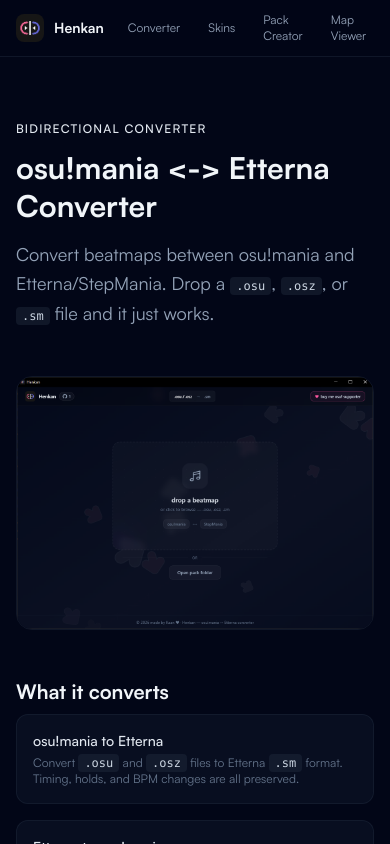
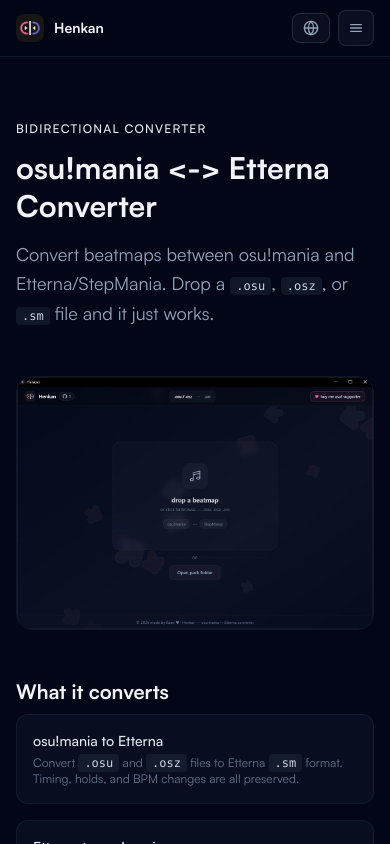
Before and after one commit to kaanreal/henkan, a React (Vite) app: page /osu-to-stepmania in a window 390 px wide. Built offline with nearby package versions, Linux system fonts and the light colour scheme.

Commit message:
feat(web): make site pages mobile friendly 📱
Unlock vertical scrolling on landing and guide pages, collapse the site nav into a mobile menu, and keep the pack edit button reachable on touch screens.

```diff
--- a/src/components/PackBrowser.tsx
+++ b/src/components/PackBrowser.tsx
@@ -80,7 +80,7 @@
           onClick={(e) => { e.stopPropagation(); onEdit() }}
           className="absolute top-2.5 right-2.5 w-7 h-7 rounded-lg bg-black/50
             border border-white/10 flex items-center justify-center
-            opacity-0 group-hover:opacity-100 transition-opacity duration-100
+            md:opacity-0 md:group-hover:opacity-100 transition-opacity duration-100
             hover:bg-white/15 cursor-pointer"
         >
           <svg className="w-3.5 h-3.5 text-surface-300" fill="none" viewBox="0 0 24 24" stroke="currentColor" strokeWidth={2}>
--- a/src/components/SiteLayout.tsx
+++ b/src/components/SiteLayout.tsx
@@ -1,9 +1,22 @@
+import { useState } from 'react'
 import { Link } from 'react-router'
 import { useT } from '../i18n'
+import type { MessageKey } from '../i18n/core'
 import { LanguageSwitcher } from './LanguageSwitcher'
+
+const NAV_LINKS: Array<{ to: string; labelKey: MessageKey }> = [
+  { to: '/osu-to-stepmania', labelKey: 'siteHeader.converter' },
+  { to: '/skin-converter', labelKey: 'siteHeader.skins' },
+  { to: '/osu-mania-pack-creator', labelKey: 'siteHeader.packCreator' },
+  { to: '/osu-mania-map-viewer', labelKey: 'siteHeader.mapViewer' },
+]
 
 export function SiteHeader() {
   const t = useT()
+  const [open, setOpen] = useState(false)
+
+  const linkClass = 'px-3 py-1.5 text-xs text-surface-400 hover:text-surface-200 rounded-lg hover:bg-white/5 transition-all'
+
   return (
     <header className="border-b border-surface-800/50 bg-surface-950/80 backdrop-blur-md sticky top-0 z-40">
       <div className="max-w-5xl mx-auto px-4 sm:px-6 h-14 flex items-center justify-between gap-3">
@@ -11,15 +24,55 @@
           <img src="/logo32.png" alt="Henkan" className="w-7 h-7 rounded-lg" />
           <span className="font-semibold text-sm">Henkan</span>
         </Link>
-        <nav className="flex items-center gap-1">
-          <Link to="/osu-to-stepmania" className="px-3 py-1.5 text-xs text-surface-400 hover:text-surface-200 rounded-lg hover:bg-white/5 transition-all">{t('siteHeader.converter')}</Link>
-          <Link to="/skin-converter" className="px-3 py-1.5 text-xs text-surface-400 hover:text-surface-200 rounded-lg hover:bg-white/5 transition-all">{t('siteHeader.skins')}</Link>
-          <Link to="/osu-mania-pack-creator" className="px-3 py-1.5 text-xs text-surface-400 hover:text-surface-200 rounded-lg hover:bg-white/5 transition-all">{t('siteHeader.packCreator')}</Link>
-          <Link to="/osu-mania-map-viewer" className="px-3 py-1.5 text-xs text-surface-400 hover:text-surface-200 rounded-lg hover:bg-white/5 transition-all">{t('siteHeader.mapViewer')}</Link>
-          <a href="https://github.com/kaanreal/henkan" target="_blank" rel="noopener noreferrer" className="px-3 py-1.5 text-xs text-surface-400 hover:text-surface-200 rounded-lg hover:bg-white/5 transition-all">{t('siteHeader.github')}</a>
+
+        <nav className="hidden md:flex items-center gap-1">
+          {NAV_LINKS.map(link => (
+            <Link key={link.to} to={link.to} className={linkClass}>{t(link.labelKey)}</Link>
+          ))}
+          <a href="https://github.com/kaanreal/henkan" target="_blank" rel="noopener noreferrer" className={linkClass}>{t('siteHeader.github')}</a>
           <LanguageSwitcher />
         </nav>
+
+        <div className="flex md:hidden items-center gap-2">
+          <LanguageSwitcher />
+          <button
+            onClick={() => setOpen(o => !o)}
+            aria-expanded={open}
+            aria-label={t('siteHeader.menu')}
+            className="h-9 w-9 grid place-items-center rounded-lg border border-white/10 bg-white/[0.04] text-surface-400 hover:text-surface-200 transition-all duration-75"
+          >
+            <svg className="w-4 h-4" fill="none" viewBox="0 0 24 24" stroke="currentColor" strokeWidth={2}>
+              {open
+                ? <path strokeLinecap="round" strokeLinejoin="round" d="M6 18L18 6M6 6l12 12" />
+                : <path strokeLinecap="round" strokeLinejoin="round" d="M4 7h16M4 12h16M4 17h16" />}
+            </svg>
+          </button>
+        </div>
       </div>
+
+      {open && (
+        <nav className="md:hidden border-t border-surface-800/50 px-2 py-2 space-y-1">
+          {NAV_LINKS.map(link => (
+            <Link
+              key={link.to}
+              to={link.to}
+              onClick={() => setOpen(false)}
+              className="block px-3 py-2.5 text-sm text-surface-400 hover:text-surface-200 rounded-lg hover:bg-white/5 transition-all"
+            >
+              {t(link.labelKey)}
+            </Link>
+          ))}
+          <a
+            href="https://github.com/kaanreal/henkan"
+            target="_blank"
+            rel="noopener noreferrer"
+            onClick={() => setOpen(false)}
+            className="block px-3 py-2.5 text-sm text-surface-400 hover:text-surface-200 rounded-lg hover:bg-white/5 transition-all"
+          >
+            {t('siteHeader.github')}
+          </a>
+        </nav>
+      )}
     </header>
   )
 }
--- a/src/i18n/locales/de.ts
+++ b/src/i18n/locales/de.ts
@@ -53,6 +53,7 @@
   "siteHeader.packCreator": "Pack-Ersteller",
   "siteHeader.mapViewer": "Map-Viewer",
   "siteHeader.github": "GitHub",
+  "siteHeader.menu": "Menü",
   "siteFooter.tools": "Werkzeuge",
   "siteFooter.converter": "Konverter",
   "siteFooter.skinConverter": "Skin-Konverter",
--- a/src/i18n/locales/en.ts
+++ b/src/i18n/locales/en.ts
@@ -56,6 +56,7 @@
   'siteHeader.packCreator': 'Pack Creator',
   'siteHeader.mapViewer': 'Map Viewer',
   'siteHeader.github': 'GitHub',
+  'siteHeader.menu': 'Menu',
   'siteFooter.tools': 'Tools',
   'siteFooter.converter': 'Converter',
   'siteFooter.skinConverter': 'Skin Converter',
--- a/src/i18n/locales/es.ts
+++ b/src/i18n/locales/es.ts
@@ -53,6 +53,7 @@
   "siteHeader.packCreator": "Creador de packs",
   "siteHeader.mapViewer": "Visor de mapas",
   "siteHeader.github": "GitHub",
+  "siteHeader.menu": "Menú",
   "siteFooter.tools": "Herramientas",
   "siteFooter.converter": "Conversor",
   "siteFooter.skinConverter": "Conversor de skins",
--- a/src/i18n/locales/ja.ts
+++ b/src/i18n/locales/ja.ts
@@ -56,6 +56,7 @@
   'siteHeader.packCreator': 'パッククリエイター',
   'siteHeader.mapViewer': '譜面ビューアー',
   'siteHeader.github': 'GitHub',
+  'siteHeader.menu': 'メニュー',
   'siteFooter.tools': 'ツール',
   'siteFooter.converter': 'コンバーター',
   'siteFooter.skinConverter': 'スキンコンバーター',
--- a/src/i18n/locales/ko.ts
+++ b/src/i18n/locales/ko.ts
@@ -56,6 +56,7 @@
   'siteHeader.packCreator': '팩 생성기',
   'siteHeader.mapViewer': '맵 뷰어',
   'siteHeader.github': 'GitHub',
+  'siteHeader.menu': '메뉴',
   'siteFooter.tools': '도구',
   'siteFooter.converter': '변환기',
   'siteFooter.skinConverter': '스킨 변환기',
--- a/src/i18n/locales/ru.ts
+++ b/src/i18n/locales/ru.ts
@@ -62,6 +62,7 @@
   'siteHeader.packCreator': 'Создатель сетов',
   'siteHeader.mapViewer': 'Просмотр карт',
   'siteHeader.github': 'GitHub',
+  'siteHeader.menu': 'Меню',
   'siteFooter.tools': 'Инструменты',
   'siteFooter.converter': 'Конвертер',
   'siteFooter.skinConverter': 'Конвертер скинов',
--- a/src/i18n/locales/tr.ts
+++ b/src/i18n/locales/tr.ts
@@ -53,6 +53,7 @@
   "siteHeader.packCreator": "Paket Oluşturucu",
   "siteHeader.mapViewer": "Harita Görüntüleyici",
   "siteHeader.github": "GitHub",
+  "siteHeader.menu": "Menü",
   "siteFooter.tools": "Araçlar",
   "siteFooter.converter": "Dönüştürücü",
   "siteFooter.skinConverter": "Skin Dönüştürücü",
--- a/src/i18n/locales/zh.ts
+++ b/src/i18n/locales/zh.ts
@@ -56,6 +56,7 @@
   'siteHeader.packCreator': '包创建器',
   'siteHeader.mapViewer': '谱面查看器',
   'siteHeader.github': 'GitHub',
+  'siteHeader.menu': '菜单',
   'siteFooter.tools': '工具',
   'siteFooter.converter': '转换器',
   'siteFooter.skinConverter': '皮肤转换器',
--- a/src/style.css
+++ b/src/style.css
@@ -35,16 +35,19 @@
   height: 100%;
   margin: 0;
   overflow-x: clip;
-  overflow-y: hidden;
+  overflow-y: auto;
+  scrollbar-width: none;
+  -ms-overflow-style: none;
 }
 
 body {
   background: var(--color-surface-950);
   color: var(--color-surface-100);
   font-family: 'Satoshi', system-ui, -apple-system, sans-serif;
-  scrollbar-width: none;
-  -ms-overflow-style: none;
 }
+
+#root::-webkit-scrollbar,
+body::-webkit-scrollbar { display: none; }
 
 @font-face {
   font-family: 'Satoshi';
```
